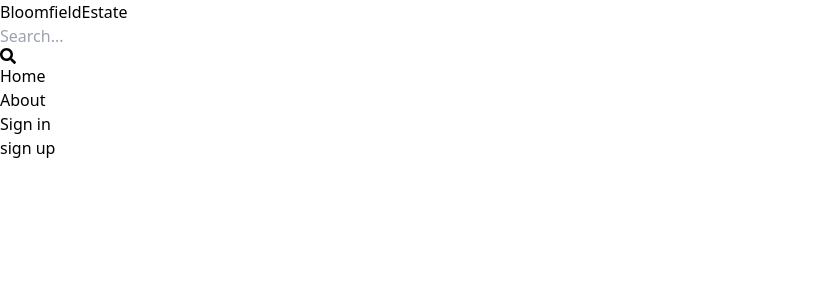
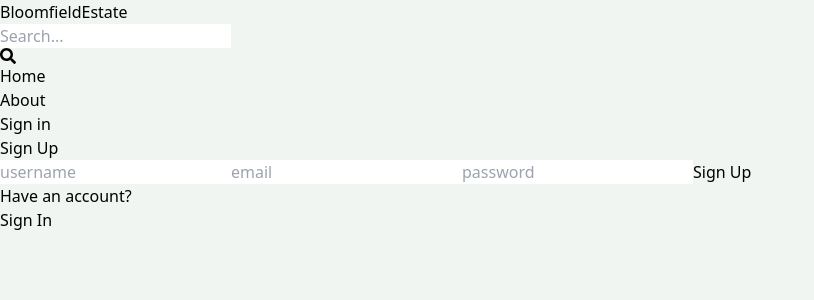
Before and after one commit to Reneechang17/Estate-Finder-Pro, a React (Vite) app in the folder client/: page /sign-up in a window 1280 px wide. Shown: the top 300 px of the page, without its empty margins (0-814 px from the left). Built offline with nearby package versions, Linux system fonts and the light colour scheme.

Commit message:
complete sign up page UI

```diff
--- a/client/src/index.css
+++ b/client/src/index.css
@@ -1,3 +1,7 @@
 @tailwind base;
 @tailwind components;
 @tailwind utilities;
+
+body{
+  background-color: rgb(241, 245, 241);
+}
--- a/client/src/pages/SignUp.jsx
+++ b/client/src/pages/SignUp.jsx
@@ -1,7 +1,22 @@
 import React from 'react'
+import{ Link } from 'react-router-dom'
 
 export default function SignUp() {
   return (
-    <div>sign up</div>
+    <div className='p-3 max-w-lg mx-auto'>
+      <h1 className='text-3xl text-center font-semibold my-7'>Sign Up</h1>
+      <form className= 'flex flex-col gap-4'>
+        <input type="text" placeholder='username' className='border p-3 rounded-lg' id='username' />
+        <input type="email" placeholder='email' className='border p-3 rounded-lg' id='email' />
+        <input type="password" placeholder='password' className='border p-3 rounded-lg' id='password' />
+        <button className='bg-slate-700 text-white p-3 rounded-lg uppercase hover:opacity-95 disabled:opacity-80'>Sign Up</button>
+      </form>
+      <div className='flex gap-3 mt-4'>
+        <p>Have an account?</p>
+        <Link to={"/sign-in"}>
+          <span className='text-blue-800'>Sign In</span>
+        </Link>
+      </div>
+    </div>
   )
 }
```
